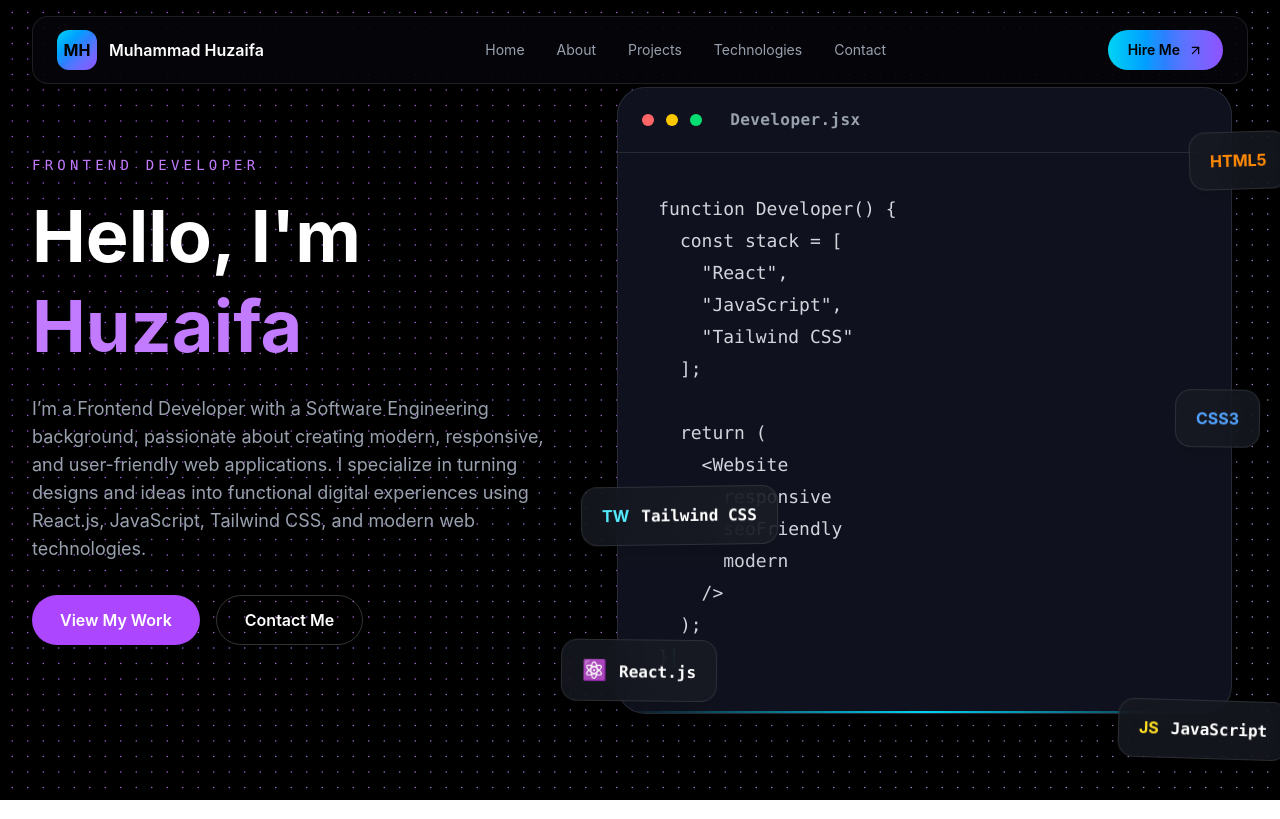
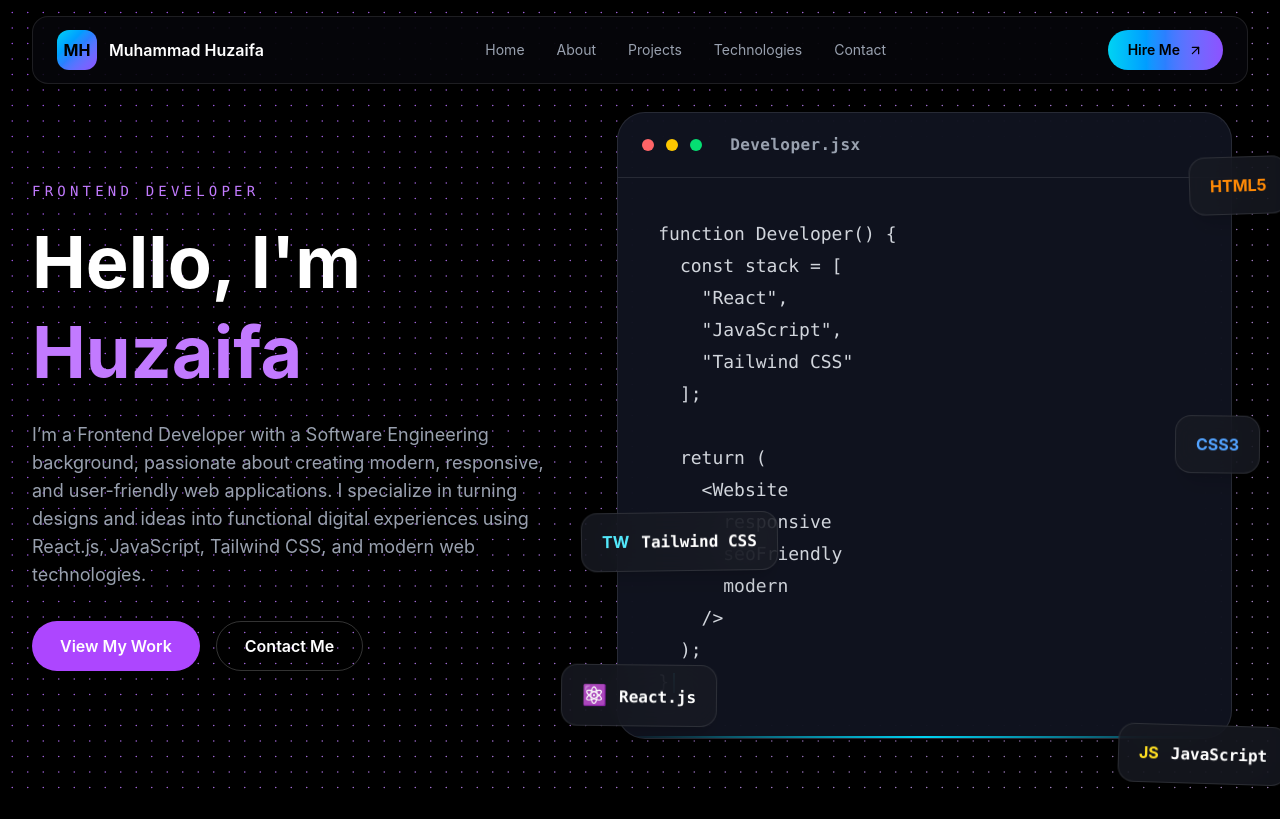
Before and after one commit to izafi/muhammad-huzaifa-portfolio, a React (Vite) app: page / in a window 1280 px wide. Built offline with nearby package versions, Linux system fonts and the light colour scheme.

Commit message:
feat: add padding to Hero section and update button cursor styles

```diff
--- a/src/components/Hero.jsx
+++ b/src/components/Hero.jsx
@@ -26,7 +26,7 @@
       </div>
 
       {/* Hero Content */}
-      <section className="relative z-10 flex min-h-screen items-center">
+      <section className="relative z-10 flex min-h-screen items-center pt-8">
 
         <div className="mx-auto flex w-full max-w-7xl flex-col items-center justify-between gap-16 px-5 py-20 lg:flex-row lg:gap-10 lg:px-8">
 
@@ -51,11 +51,11 @@
             {/* Buttons */}
             <div className="mt-8 flex flex-wrap justify-center gap-4 lg:justify-start">
 
-              <button className="rounded-full bg-purple-500 px-7 py-3 font-semibold text-white transition hover:bg-purple-600">
+              <button className="rounded-full bg-purple-500 px-7 py-3 font-semibold text-white transition hover:bg-purple-600 cursor-pointer">
                 View My Work
               </button>
 
-              <button className="rounded-full border border-white/20 px-7 py-3 font-semibold text-white transition hover:bg-white/10">
+              <button className="rounded-full border border-white/20 px-7 py-3 font-semibold text-white transition cursor-pointer hover:bg-white/10">
                 Contact Me
               </button>
 
```
